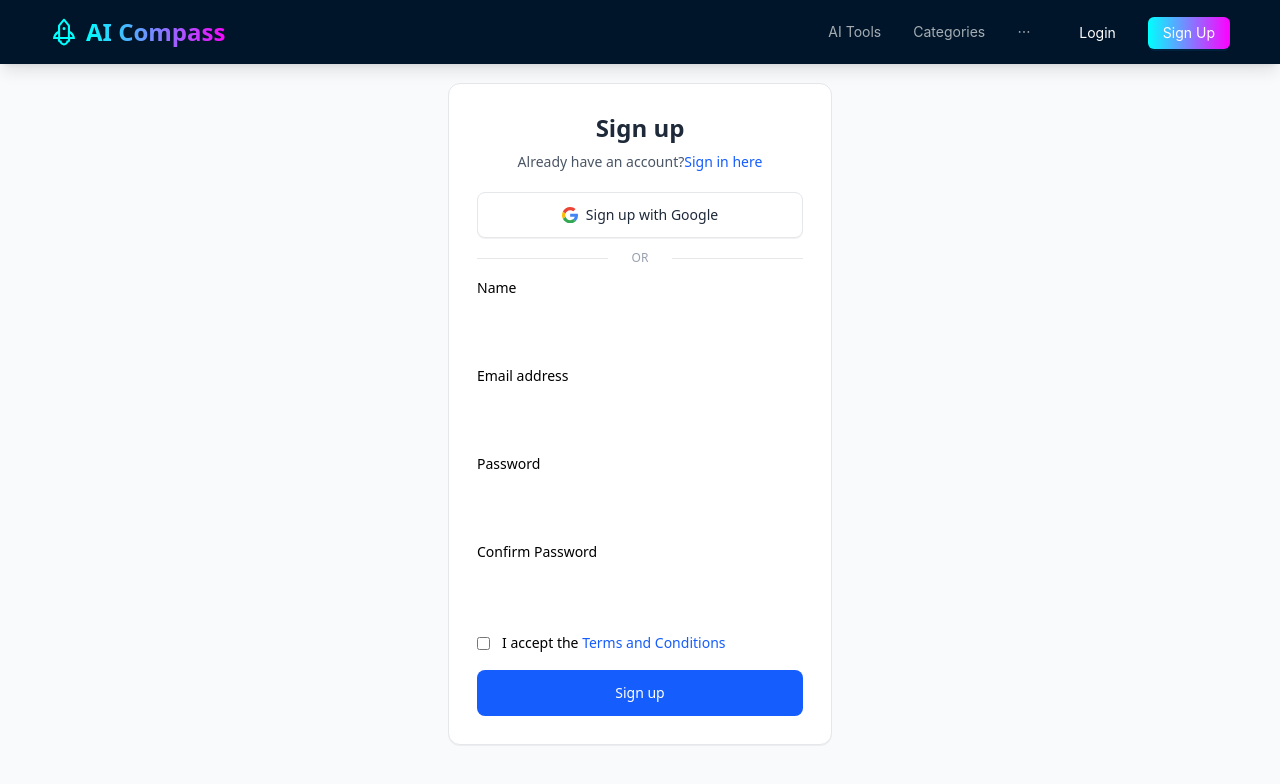
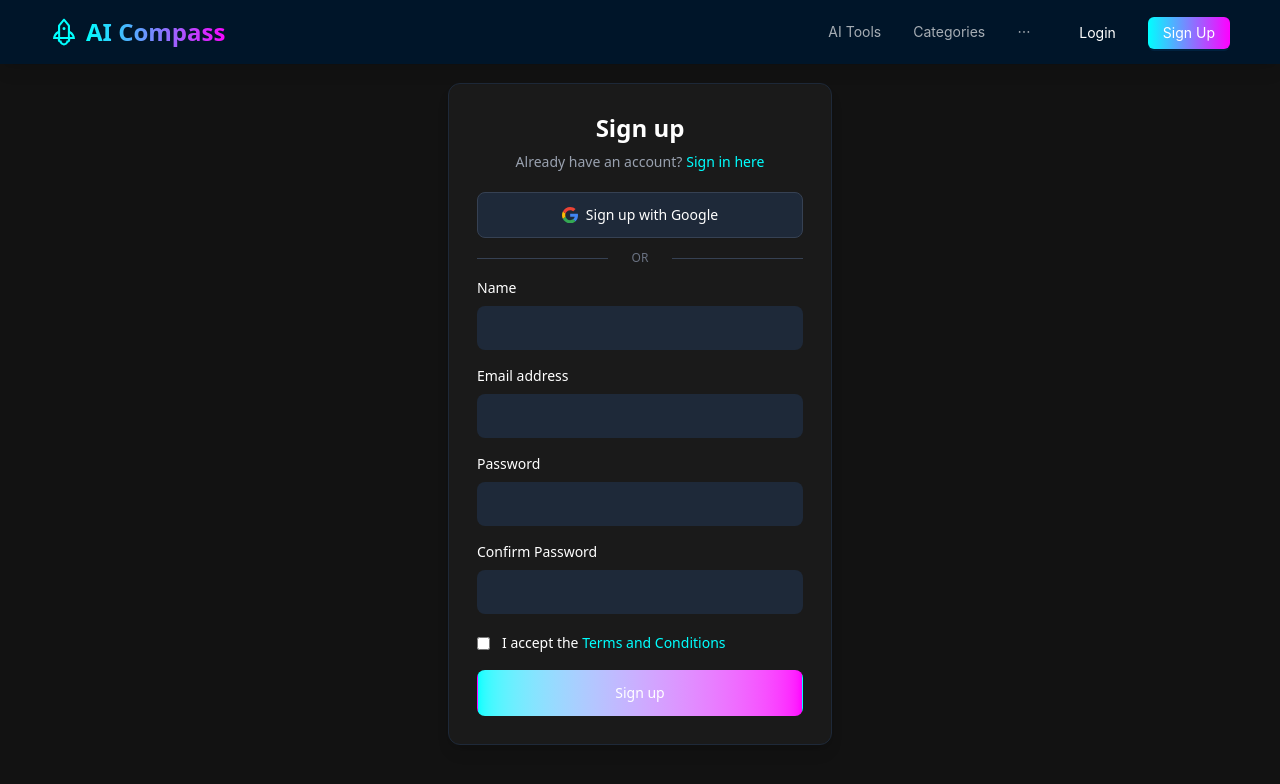
Before and after one commit to ziexbie/AI-Compass, a Next.js app in the folder frontend/: page /signup in a window 1280 px wide. Shown: the top 784 px of the page. Built offline with nearby package versions, Linux system fonts and the light colour scheme.

Commit message:
style: Update Login and Signup pages with dark theme and improved UI elements

```diff
--- a/frontend/src/app/(main)/signup/page.jsx
+++ b/frontend/src/app/(main)/signup/page.jsx
@@ -41,16 +41,16 @@ const Signup = () => {
     })
 
     return (
-        <div className='mx-auto flex items-center justify-center min-h-screen bg-gray-50'>
-            <div className="mt-7 bg-white border border-gray-200 rounded-xl w-[30%] shadow-2xs">
+        <div className='mx-auto flex items-center justify-center min-h-screen' style={{ background: '#121212' }}>
+            <div className="mt-7 border border-gray-800 rounded-xl w-[30%] shadow-lg" style={{ background: '#1a1a1a' }}>
                 <div className="p-4 sm:p-7">
                     <div className="text-center">
-                        <h1 className="block text-2xl font-bold text-gray-800">Sign up</h1>
-                        <p className="mt-2 text-sm text-gray-600">
+                        <h1 className="block text-2xl font-bold text-white">Sign up</h1>
+                        <p className="mt-2 text-sm text-gray-400">
                             Already have an account?
                             <a
-                                className="text-blue-600 decoration-2 hover:underline focus:outline-hidden focus:underline font-medium"
-                                href="../examples/html/signin.html"
+                                className="text-[#00FFFF] decoration-2 hover:underline focus:outline-hidden focus:underline font-medium ml-1"
+                                href="/login"
                             >
                                 Sign in here
                             </a>
@@ -59,7 +59,7 @@ const Signup = () => {
                     <div className="mt-5">
                         <button
                             type="button"
-                            className="w-full py-3 px-4 inline-flex justify-center items-center gap-x-2 text-sm font-medium rounded-lg border border-gray-200 bg-white text-gray-800 shadow-2xs hover:bg-gray-50 focus:outline-hidden focus:bg-gray-50 disabled:opacity-50 disabled:pointer-events-none"
+                            className="w-full py-3 px-4 inline-flex justify-center items-center gap-x-2 text-sm font-medium rounded-lg border border-gray-700 bg-gray-800 text-white shadow-2xs hover:bg-gray-700 focus:outline-hidden focus:bg-gray-700 disabled:opacity-50 disabled:pointer-events-none"
                         >
                             <svg
                                 className="w-4 h-auto"
@@ -87,7 +87,7 @@ const Signup = () => {
                             </svg>
                             Sign up with Google
                         </button>
-                        <div className="py-3 flex items-center text-xs text-gray-400 uppercase before:flex-1 before:border-t before:border-gray-200 before:me-6 after:flex-1 after:border-t after:border-gray-200 after:ms-6">
+                        <div className="py-3 flex items-center text-xs text-gray-500 uppercase before:flex-1 before:border-t before:border-gray-700 before:me-6 after:flex-1 after:border-t after:border-gray-700 after:ms-6">
                             Or
                         </div>
                         {/* Form */}
@@ -95,7 +95,7 @@ const Signup = () => {
                             <div className="grid gap-y-4">
                                 {/* Form Group */}
                                 <div>
-                                    <label htmlFor="name" className="block text-sm mb-2">
+                                    <label htmlFor="name" className="block text-sm mb-2 text-white">
                                         Name
                                     </label>
                                     <div className="relative">
@@ -105,7 +105,7 @@ const Signup = () => {
                                             name="name"
                                             onChange={signupForm.handleChange}
                                             value={signupForm.values.name}
-                                            className="py-2.5 sm:py-3 px-4 block w-full border-gray-200 rounded-lg sm:text-sm focus:border-blue-500 focus:ring-blue-500 disabled:opacity-50 disabled:pointer-events-none"
+                                            className="py-2.5 sm:py-3 px-4 block w-full bg-gray-800 border-gray-700 text-white rounded-lg sm:text-sm focus:border-[#00FFFF] focus:ring-[#00FFFF] disabled:opacity-50 disabled:pointer-events-none"
                                             required=""
                                             aria-describedby="name-error"
                                         />
@@ -124,7 +124,7 @@ const Signup = () => {
                                     </div>
                                     {
                                         (signupForm.errors.name && signupForm.touched.name) && (
-                                            <p className="text-xs text-red-600 mt-2" id="email-error">
+                                            <p className="text-xs text-red-400 mt-2" id="email-error">
                                                 {signupForm.errors.name}
                                             </p>
                                         )
@@ -134,7 +134,7 @@ const Signup = () => {
                                 {/* End Form Group */}
                                 {/* Form Group */}
                                 <div>
-                                    <label htmlFor="email" className="block text-sm mb-2">
+                                    <label htmlFor="email" className="block text-sm mb-2 text-white">
                                         Email address
                                     </label>
                                     <div className="relative">
@@ -144,8 +144,7 @@ const Signup = () => {
                                             name="email"
                                             onChange={signupForm.handleChange}
                                             value={signupForm.values.email}
-                                            className="py-2.5 sm:py-3 px-4 block w-full border-gray-200 rounded-lg sm:text-sm focus:border-blue-500 focus:ring-blue-500 disabled:opacity-50 disabled:pointer-events-none"
-                                            // required=""
+                                            className="py-2.5 sm:py-3 px-4 block w-full bg-gray-800 border-gray-700 text-white rounded-lg sm:text-sm focus:border-[#00FFFF] focus:ring-[#00FFFF] disabled:opacity-50 disabled:pointer-events-none"
                                             aria-describedby="email-error"
                                         />
                                         <div className="hidden absolute inset-y-0 end-0 pointer-events-none pe-3">
@@ -163,7 +162,7 @@ const Signup = () => {
                                     </div>
                                     {
                                         (signupForm.errors.email && signupForm.touched.email) && (
-                                            <p className="text-xs text-red-600 mt-2" id="email-error">
+                                            <p className="text-xs text-red-400 mt-2" id="email-error">
                                                 {signupForm.errors.email}
                                             </p>
                                         )
@@ -172,7 +171,7 @@ const Signup = () => {
                                 {/* End Form Group */}
                                 {/* Form Group */}
                                 <div>
-                                    <label htmlFor="password" className="block text-sm mb-2">
+                                    <label htmlFor="password" className="block text-sm mb-2 text-white">
                                         Password
                                     </label>
                                     <div className="relative">
@@ -182,7 +181,7 @@ const Signup = () => {
                                             name="password"
                                             onChange={signupForm.handleChange}
                                             value={signupForm.values.password}
-                                            className="py-2.5 sm:py-3 px-4 block w-full border-gray-200 rounded-lg sm:text-sm focus:border-blue-500 focus:ring-blue-500 disabled:opacity-50 disabled:pointer-events-none"
+                                            className="py-2.5 sm:py-3 px-4 block w-full bg-gray-800 border-gray-700 text-white rounded-lg sm:text-sm focus:border-[#00FFFF] focus:ring-[#00FFFF] disabled:opacity-50 disabled:pointer-events-none"
                                             required=""
                                             aria-describedby="password-error"
                                         />
@@ -201,7 +200,7 @@ const Signup = () => {
                                     </div>
                                     {
                                         (signupForm.errors.password && signupForm.touched.password) && (
-                                            <p className="text-xs text-red-600 mt-2" id="email-error">
+                                            <p className="text-xs text-red-400 mt-2" id="email-error">
                                                 {signupForm.errors.password}
                                             </p>
                                         )
@@ -210,7 +209,7 @@ const Signup = () => {
                                 {/* End Form Group */}
                                 {/* Form Group */}
                                 <div>
-                                    <label htmlFor="confirm-password" className="block text-sm mb-2">
+                                    <label htmlFor="confirm-password" className="block text-sm mb-2 text-white">
                                         Confirm Password
                                     </label>
                                     <div className="relative">
@@ -220,7 +219,7 @@ const Signup = () => {
                                             name="confirmPassword"
                                             onChange={signupForm.handleChange}
                                             value={signupForm.values.confirmPassword}
-                                            className="py-2.5 sm:py-3 px-4 block w-full border-gray-200 rounded-lg sm:text-sm focus:border-blue-500 focus:ring-blue-500 disabled:opacity-50 disabled:pointer-events-none"
+                                            className="py-2.5 sm:py-3 px-4 block w-full bg-gray-800 border-gray-700 text-white rounded-lg sm:text-sm focus:border-[#00FFFF] focus:ring-[#00FFFF] disabled:opacity-50 disabled:pointer-events-none"
                                             required=""
                                             aria-describedby="confirmPassword-error"
                                         />
@@ -239,7 +238,7 @@ const Signup = () => {
                                     </div>
                                     {
                                         (signupForm.errors.confirmPassword && signupForm.touched.confirmPassword) && (
-                                            <p className="text-xs text-red-600 mt-2" id="email-error">
+                                            <p className="text-xs text-red-400 mt-2" id="email-error">
                                                 {signupForm.errors.confirmPassword}
                                             </p>
                                         )
@@ -253,14 +252,14 @@ const Signup = () => {
                                             id="remember-me"
                                             name="remember-me"
                                             type="checkbox"
-                                            className="shrink-0 mt-0.5 border-gray-200 rounded-sm text-blue-600 focus:ring-blue-500"
+                                            className="shrink-0 mt-0.5 border-gray-700 rounded-sm text-[#00FFFF] focus:ring-[#00FFFF]"
                                         />
                                     </div>
                                     <div className="ms-3">
-                                        <label htmlFor="remember-me" className="text-sm">
+                                        <label htmlFor="remember-me" className="text-sm text-white">
                                             I accept the{" "}
                                             <a
-                                                className="text-blue-600 decoration-2 hover:underline focus:outline-hidden focus:underline font-medium"
+                                                className="text-[#00FFFF] decoration-2 hover:underline focus:outline-hidden focus:underline font-medium"
                                                 href="#"
                                             >
                                                 Terms and Conditions
@@ -271,7 +270,7 @@ const Signup = () => {
                                 {/* End Checkbox */}
                                 <button
                                     type="submit"
-                                    className="w-full py-3 px-4 inline-flex justify-center items-center gap-x-2 text-sm font-medium rounded-lg border border-transparent bg-blue-600 text-white hover:bg-blue-700 focus:outline-hidden focus:bg-blue-700 disabled:opacity-50 disabled:pointer-events-none"
+                                    className="w-full py-3 px-4 inline-flex justify-center items-center gap-x-2 text-sm font-medium rounded-lg border border-transparent bg-gradient-to-r from-[#00FFFF] to-[#FF00FF] text-white hover:opacity-90 focus:outline-hidden focus:opacity-90 disabled:opacity-50 disabled:pointer-events-none"
                                 >
                                     Sign up
                                 </button>
```
Also changed, not shown: frontend/src/app/(main)/login/page.jsx (+18 -18 lines).
